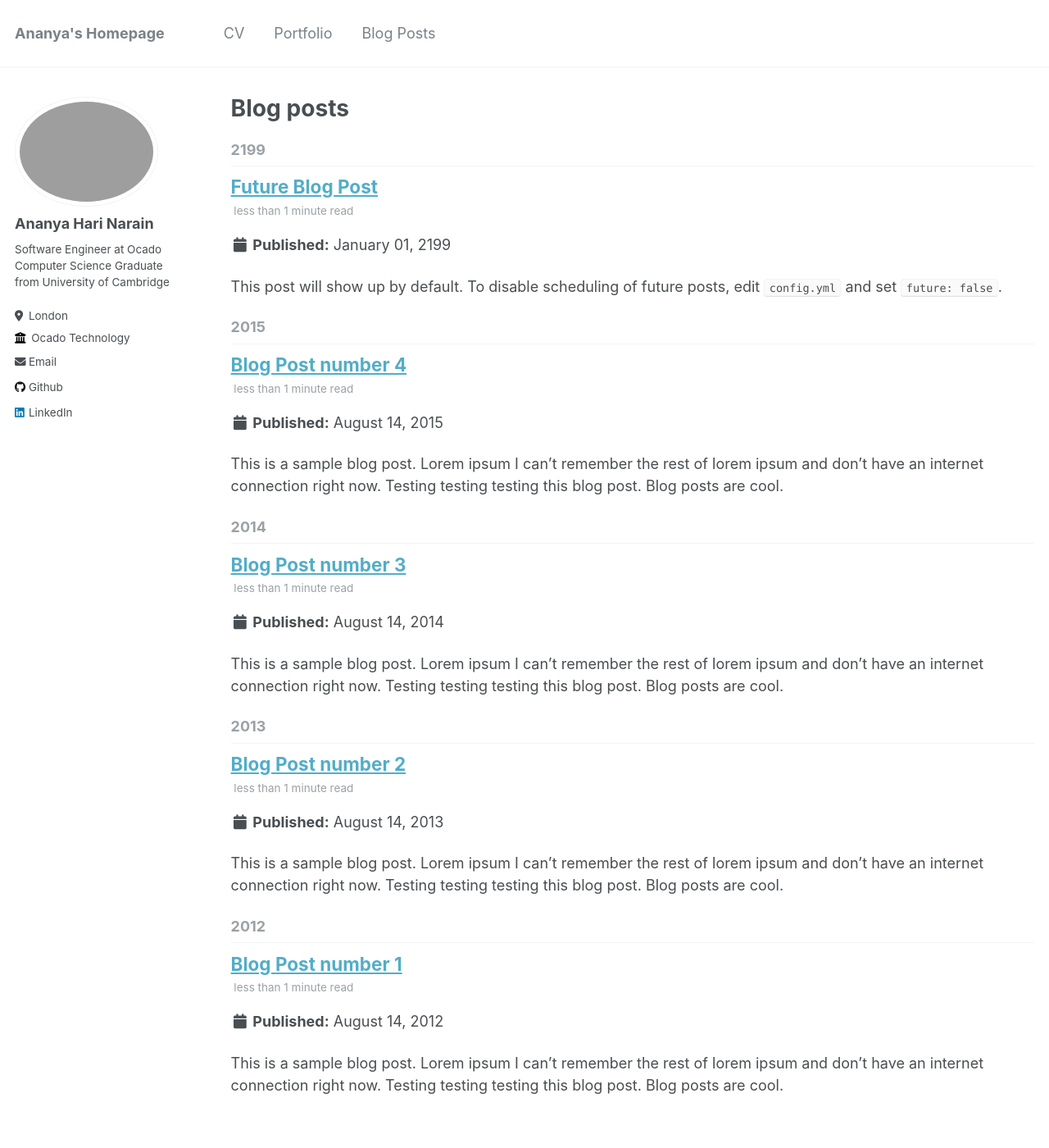
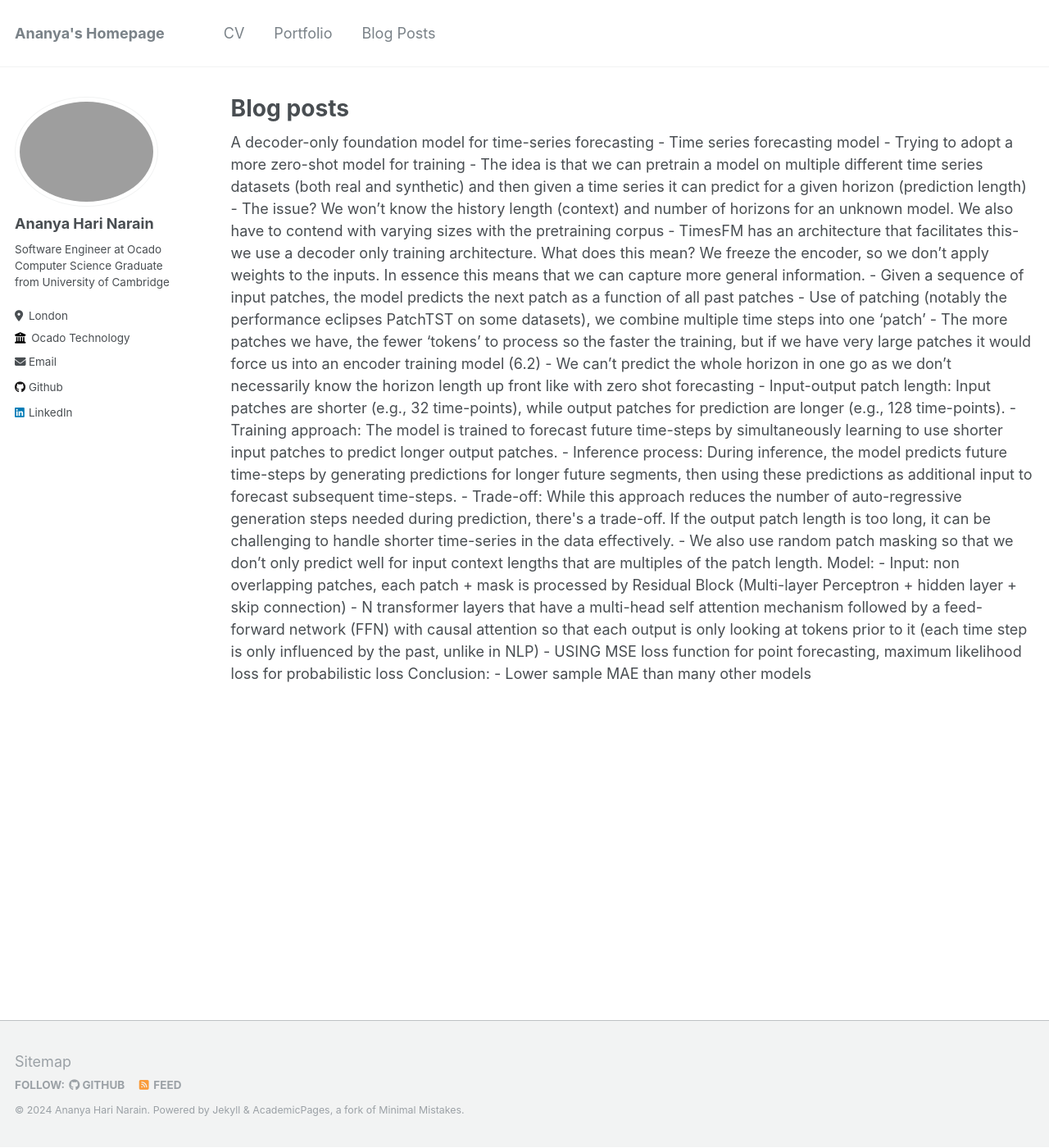
Before and after one commit to AnanyaHN27/AnanyaHN27.github.io, a Jekyll site: the page built from _pages/year-archive.html, in a window 1280 px wide and 1400 px high. Shown: the whole window at 82% size. Built offline with Jekyll 4.4.1, drawn with Linux system fonts in a browser that asks for light colours.

Commit message:
Links + blog

```diff
--- a/_pages/year-archive.html
+++ b/_pages/year-archive.html
@@ -7,13 +7,28 @@ redirect_from:
   - /wordpress/blog-posts/
 ---
 
-{% include base_path %}
-{% capture written_year %}'None'{% endcapture %}
-{% for post in site.posts %}
-  {% capture year %}{{ post.date | date: '%Y' }}{% endcapture %}
-  {% if year != written_year %}
-    <h2 id="{{ year | slugify }}" class="archive__subtitle">{{ year }}</h2>
-    {% capture written_year %}{{ year }}{% endcapture %}
-  {% endif %}
-  {% include archive-single.html %}
-{% endfor %}
+A decoder-only foundation model for time-series forecasting
+
+- Time series forecasting model
+- Trying to adopt a more zero-shot model for training
+- The idea is that we can pretrain a model on multiple different time series datasets (both real and synthetic) and then given a time series it can predict for a given horizon (prediction length)
+- The issue? We won’t know the history length (context) and number of horizons for an unknown model. We also have to contend with varying sizes with the pretraining corpus
+- TimesFM has an architecture that facilitates this- we use a decoder only training architecture. What does this mean? We freeze the encoder, so we don’t apply weights to the inputs. In essence this means that we can capture more general information.
+    - Given a sequence of input patches, the model predicts the next patch as a function of all past patches
+- Use of patching (notably the performance eclipses PatchTST on some datasets), we combine multiple time steps into one ‘patch’
+- The more patches we have, the fewer ‘tokens’ to process so the faster the training, but if we have very large patches it would force us into an encoder training model (6.2)
+- We can’t predict the whole horizon in one go as we don’t necessarily know the horizon length up front like with zero shot forecasting
+    - Input-output patch length: Input patches are shorter (e.g., 32 time-points), while output patches for prediction are longer (e.g., 128 time-points).
+    - Training approach: The model is trained to forecast future time-steps by simultaneously learning to use shorter input patches to predict longer output patches.
+    - Inference process: During inference, the model predicts future time-steps by generating predictions for longer future segments, then using these predictions as additional input to forecast subsequent time-steps.
+    - Trade-off: While this approach reduces the number of auto-regressive generation steps needed during prediction, there's a trade-off. If the output patch length is too long, it can be challenging to handle shorter time-series in the data effectively.
+- We also use random patch masking so that we don’t only predict well for input context lengths that are multiples of the patch length.
+
+Model:
+
+- Input: non overlapping patches, each patch + mask is processed by Residual Block (Multi-layer Perceptron + hidden layer + skip connection)
+- N transformer layers that have a multi-head self attention mechanism followed by a feed-forward network (FFN) with causal attention so that each output is only looking at tokens prior to it (each time step is only influenced by the past, unlike in NLP)
+- USING MSE loss function for point forecasting, maximum likelihood loss for probabilistic loss
+
+Conclusion:
+- Lower sample MAE than many other models
```
Also changed, not shown: _portfolio/portfolio-1.md (+8 -3 lines), _portfolio/portfolio-2.html (deleted, +0 -7 lines), 1 other file.
